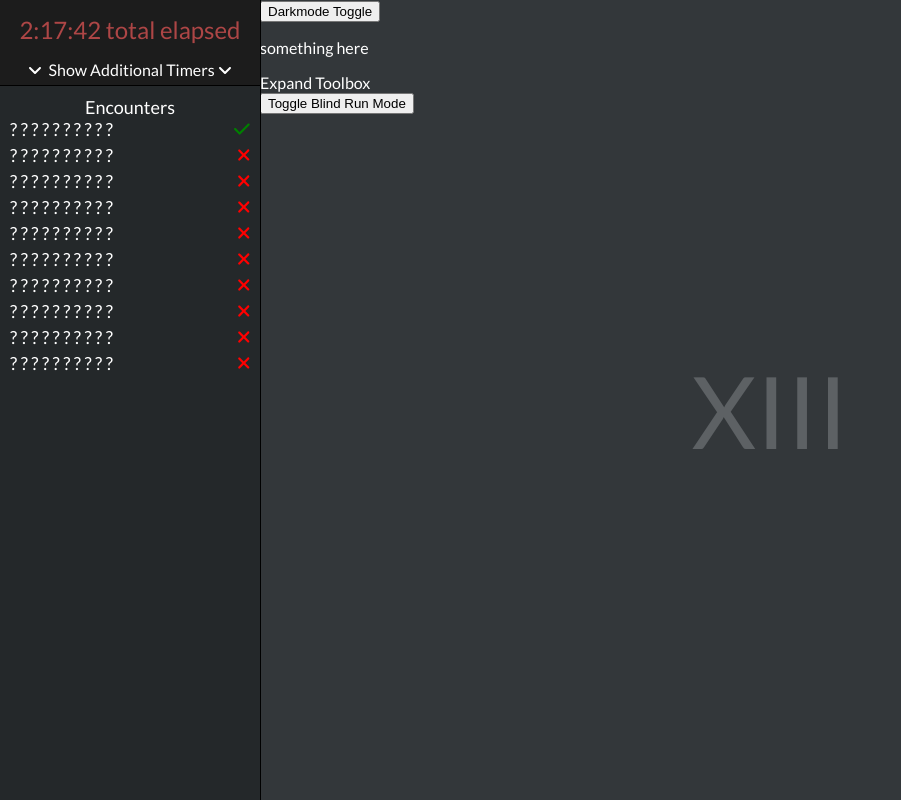
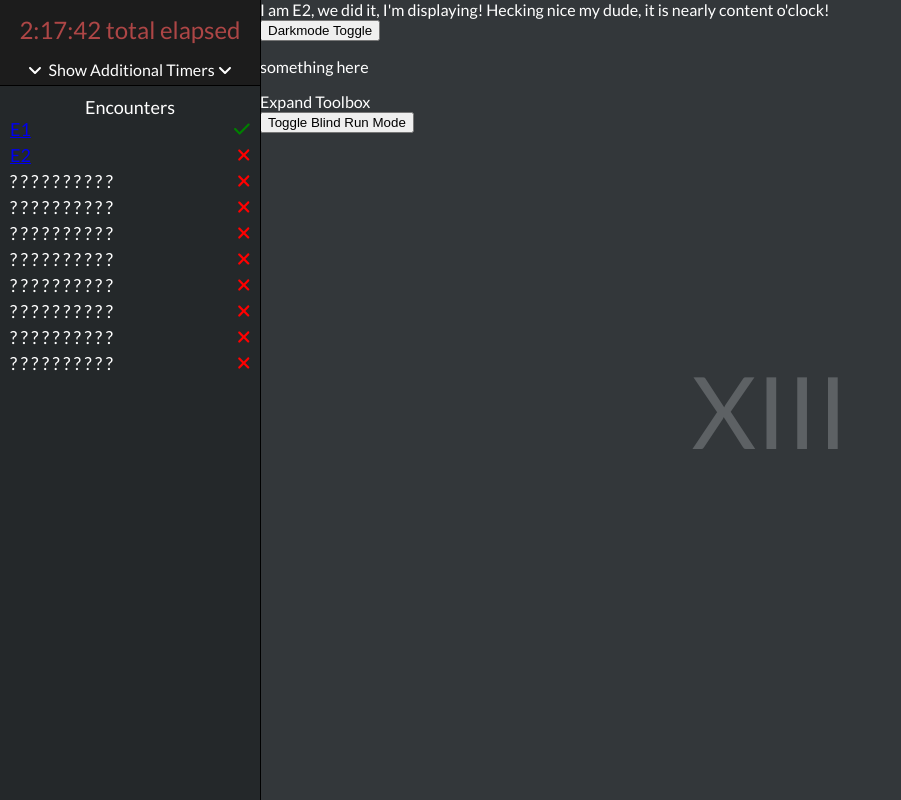
Before and after one commit to dianaroemer/thirteenth-understanding, a React (Create React App) app: page /kf/e2 in a window 1280 px wide. Shown: the whole page, without its empty margins (0-901 px from the left). Built offline with nearby package versions, Linux system fonts and the light colour scheme.

Commit message:
Added inital router functionality to index, menuLinks, and outlet at App

```diff
--- a/src/App.js
+++ b/src/App.js
@@ -1,6 +1,6 @@
 import logo from './logo.svg';
 import React, {useEffect, useState} from 'react';
-import {link} from "react-router-dom";
+import {Outlet, Link,} from "react-router-dom";
 import './App.css';
 
 import ClockNav from './Components/ClockNav';
@@ -9,13 +9,13 @@ import Menu from './Components/Menu';
 
 function App() {
 
-  const [coffeesImbibed, setCoffeesImbibed] = useState(2);
+  const [coffeesImbibed, setCoffeesImbibed] = useState(3);
 
   const [darkMode, toggleDarkMode] = useState(true);
   function handleDarkModeToggle(e){
     e.preventDefault();
     toggleDarkMode(!darkMode);
-    console.log(window.innerWidth);
+    // console.log(window.innerWidth);
   }
 
   const [viewportWidth, setViewportWidth] = useState(window.innerWidth)
@@ -78,6 +78,7 @@ function App() {
       e9: true,
       e10: true,
   })
+  console.log(Location);
   }
   function handleClickNavEncounter(e, targetEncounter){
     e.preventDefault();
@@ -85,9 +86,6 @@ function App() {
       ...seenEncounters,
       [targetEncounter]: true,
     })
-    console.log('here');
-    console.log(seenEncounters)
-    console.log(blindMode)
   }
 
   const [expandClocks, toggleExpandClocks] = useState(false);
@@ -102,10 +100,6 @@ function App() {
     } else {
       setAppContentClassString('appContent')
     }
-    console.log('here')
-
-    console.log(appContentClassString)
-
   }, [expandClocks])
 
 
@@ -147,6 +141,9 @@ function App() {
 
 
       <div className={appContentClassString}>
+
+          <Outlet />
+
        <button onClick={e => handleDarkModeToggle(e)}>
             Darkmode Toggle</button>
 
--- a/src/Components/Menu.js
+++ b/src/Components/Menu.js
@@ -1,4 +1,5 @@
 import React, {useState} from 'react';
+import {Outlet, Link} from 'react-router-dom'
 import '../Styles/Menu.css';
 import { FontAwesomeIcon } from '@fortawesome/react-fontawesome'
 import { faCheck, faXmark  } from '@fortawesome/free-solid-svg-icons';
@@ -15,7 +16,8 @@ function Menu(props) {
             </div>
             <div className='navMenuSlot' onClick={e => props.handleClickNavEncounter(e, 'e1')}>
                 <div className='navMenuEncounterTitle'>
-                    {(!props.blindMode || props.seenEncounters.e1) ? 'The Court of Oryx' : '? ? ? ? ? ? ? ? ? ?'}
+                <Link to="/kf/e1">E1</Link>
+                    {/* {(!props.blindMode || props.seenEncounters.e1) ? 'The Court of Oryx' : '? ? ? ? ? ? ? ? ? ?'} */}
                 </div>
                 <div className='navMenuEncounterCheck'>
                     <FontAwesomeIcon icon={faCheck} style={{color:'green'}}/>
@@ -24,7 +26,8 @@ function Menu(props) {
 
             <div className='navMenuSlot' onClick={e => props.handleClickNavEncounter(e, 'e2')}>
                 <div className='navMenuEncounterTitle'>
-                    {(!props.blindMode || props.seenEncounters.e2) ? 'Totem Ships Jumping Puzzle' : '? ? ? ? ? ? ? ? ? ?'}
+                <Link to="/kf/e2">E2</Link>
+                    {/* {(!props.blindMode || props.seenEncounters.e2) ? 'Totem Ships Jumping Puzzle' : '? ? ? ? ? ? ? ? ? ?'} */}
                 </div>
                 <div className='navMenuEncounterCheck'>
                     <FontAwesomeIcon icon={faXmark} style={{color:'red'}}/>
--- /dev/null
+++ b/src/Components/kf/E1.js
@@ -0,0 +1,13 @@
+import React, {useState, useEffect} from 'react';
+
+function E1() {
+
+    return(
+        <div className='encounterContentContainer e1'>
+            I am E1, we did it, I'm displaying!
+        </div>
+    )
+
+}
+
+export default E1;
--- /dev/null
+++ b/src/Components/kf/E2.js
@@ -0,0 +1,14 @@
+import React, {useState, useEffect} from 'react';
+
+function E2() {
+
+    return(
+        <div className='encounterContentContainer e1'>
+            I am E2, we did it, I'm displaying! Hecking nice my dude,
+             it is nearly content o'clock!
+        </div>
+    )
+
+}
+
+export default E2;
--- a/src/index.js
+++ b/src/index.js
@@ -1,8 +1,13 @@
 import React from 'react';
 import ReactDOM from 'react-dom/client';
-import { BrowserRouter } from "react-router-dom";
+import { BrowserRouter,
+          Routes,
+          Route
+         } from "react-router-dom";
 import './index.css';
 import App from './App';
+import E1 from './Components/kf/E1';
+import E2 from './Components/kf/E2';
 import '.'
 
 // import reportWebVitals from './reportWebVitals';
@@ -10,9 +15,16 @@ import '.'
 const root = ReactDOM.createRoot(document.getElementById('root'));
 root.render(
   <React.StrictMode>
-    {/* <BrowserRouter> */}
-      <App />
-    {/* </BrowserRouter> */}
+    <BrowserRouter>
+    <Routes>
+      <Route path='/' element={<App />}>
+        <Route path="kf/e1" element={<E1 />} />
+        <Route path="kf/e2" element={<E2 />} />
+
+      </Route>
+    </Routes>
+      {/* <App /> */}
+    </BrowserRouter>
   </React.StrictMode>
 );
 
```
